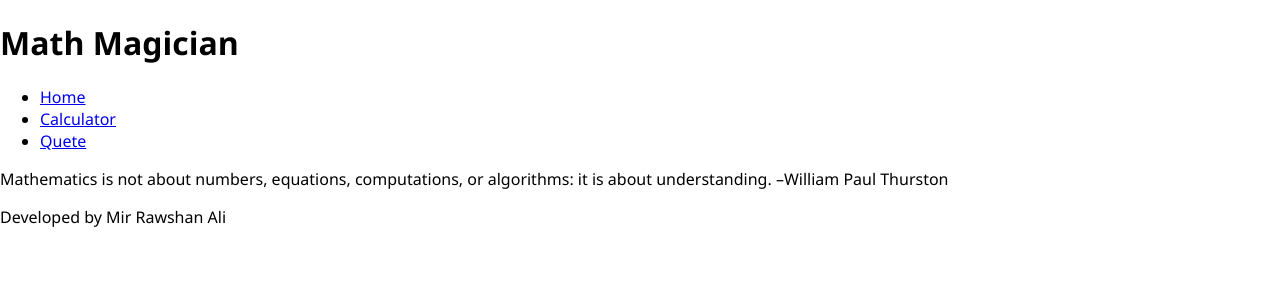
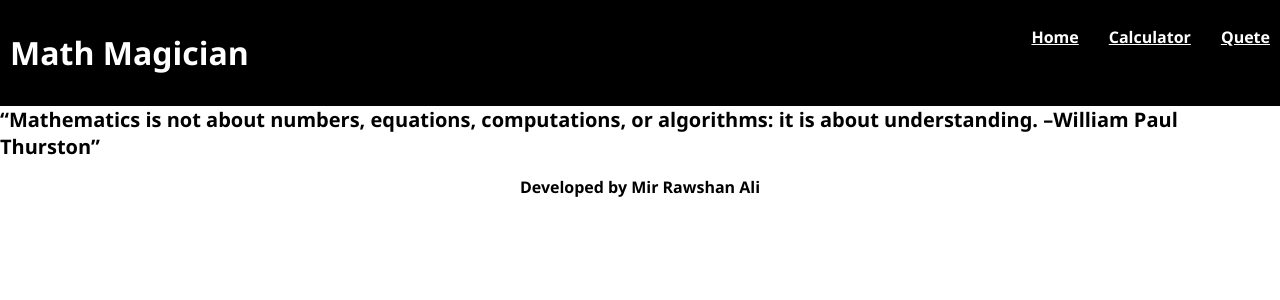
Before and after one commit to sumon0002001/react-calculator, a React (Create React App) app: page /quete in a window 1280 px wide. Shown: the top 300 px of the page. Built offline with nearby package versions, Linux system fonts and the light colour scheme.

Commit message:
Add style to the app

```diff
--- a/src/components/Quete.js
+++ b/src/components/Quete.js
@@ -4,10 +4,10 @@ const Quete = () => {
     return (
         <main>
         <div >
-          <p>
+          <q>
             Mathematics is not about numbers, equations, computations, or algorithms:
             it is about understanding. –William Paul Thurston
-          </p>
+          </q>
         </div>
       </main>
 
--- a/src/index.css
+++ b/src/index.css
@@ -9,6 +9,12 @@ body {
   -moz-osx-font-smoothing: grayscale;
   background-color: white;
 }
+
+div.quete {
+  width: 50%;
+  margin: 0 auto;
+}
+
 
 .main,
 .display,
@@ -75,3 +81,43 @@ body {
     font-size: 45px;
   }
 }
+
+.nav-link
+ {
+  color:white;
+  font-weight: bold;
+}
+
+.nav-link:hover,
+.footer-link:hover {
+  text-decoration: none;
+  color: green;
+}
+header {
+  display: flex;
+  justify-content: space-between;
+  background-color: black;
+  padding: 10px;
+}
+
+header h1 {
+  color: white;
+}
+q {
+
+  font-weight: bold;
+  font-size: 20px;
+}
+ul {
+  display: flex;
+  justify-content: space-between;
+  list-style: none;
+}
+
+li {
+  padding-left: 30px;
+}
+footer {
+  text-align: center;
+  font-weight: bold;
+}
```
